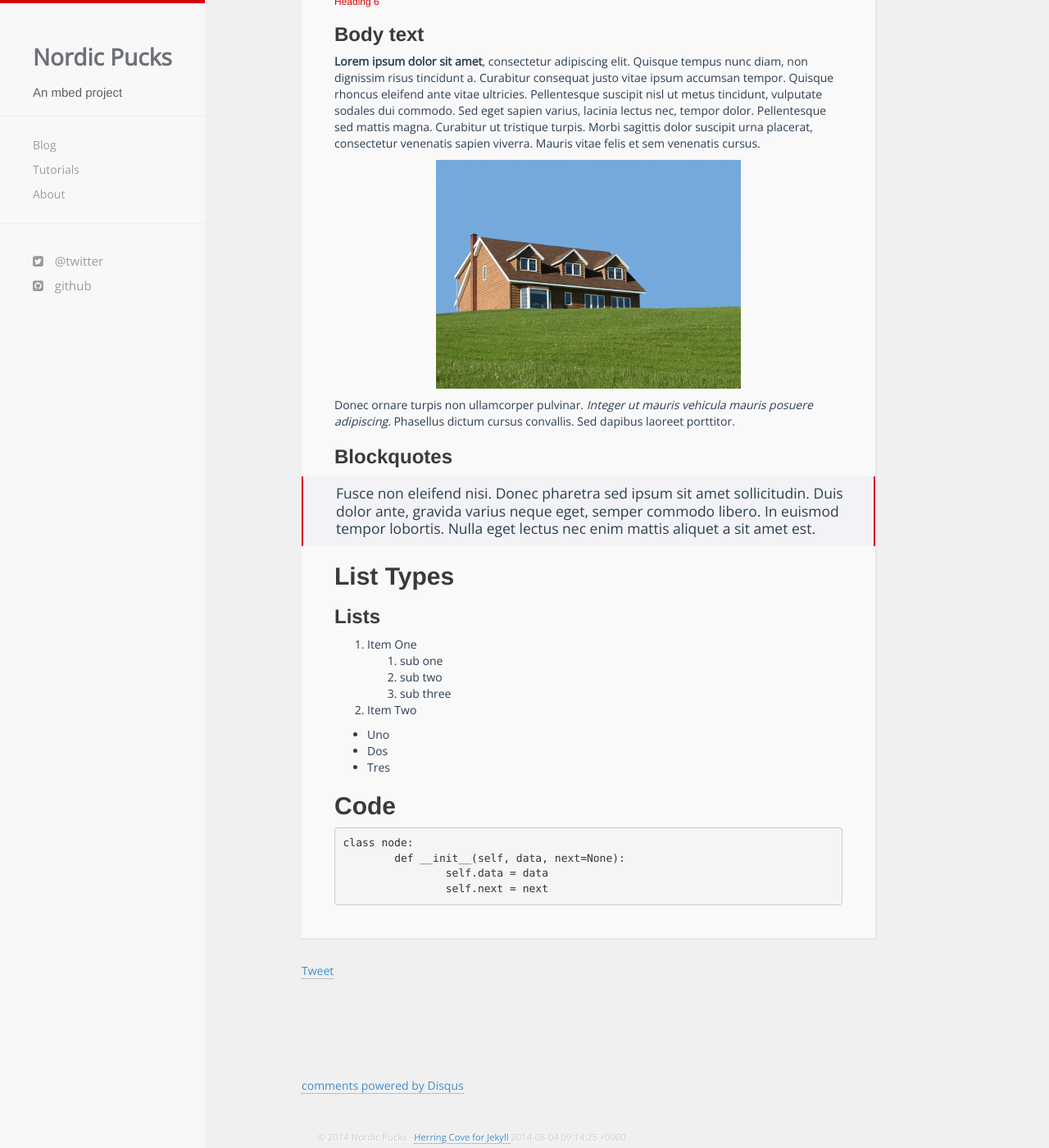
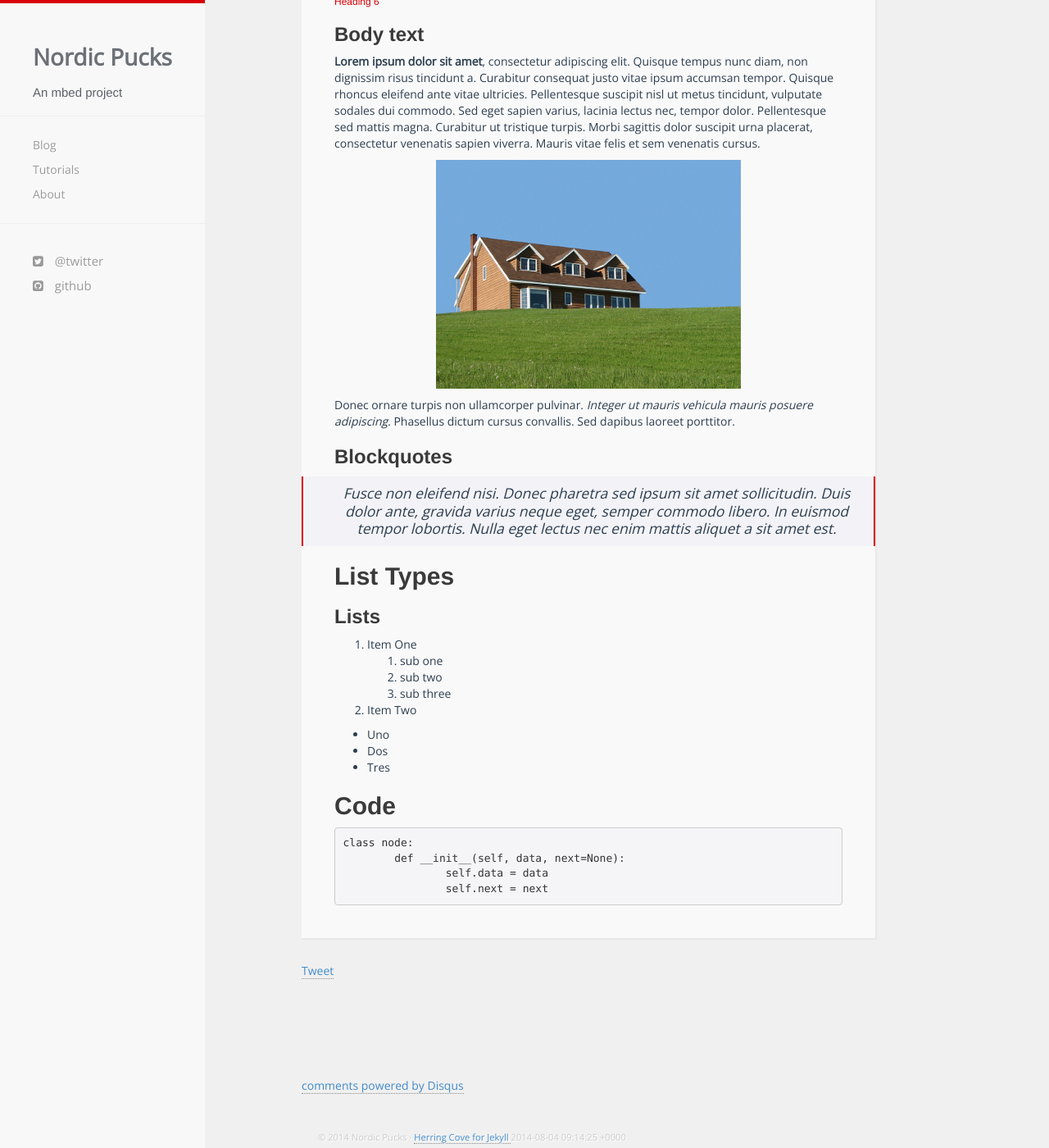
Before and after one commit to NordicPlayground/puck, a Jekyll site: the page built from _posts/2013-12-04-Samples.markdown, in a window 1280 px wide and 1400 px high, scrolled down 438 px. Shown: the whole window at 82% size. Built offline with Jekyll 4.4.1, drawn with Linux system fonts in a browser that asks for light colours; nearby versions of some CDN libraries; comment, search, counter and statistics services are not loaded.

Commit message:
Tweak blockquote styling

```diff
--- a/css/hc.css
+++ b/css/hc.css
@@ -213,7 +213,9 @@ blockquote
   margin-left:-40px;
   margin-right:-40px;
   padding-left:40px;
-  background:#f3f3f7
+  background:#f3f3f7;
+  font-style: italic;
+  text-align: center;
 }
 
 ul,ol
```
